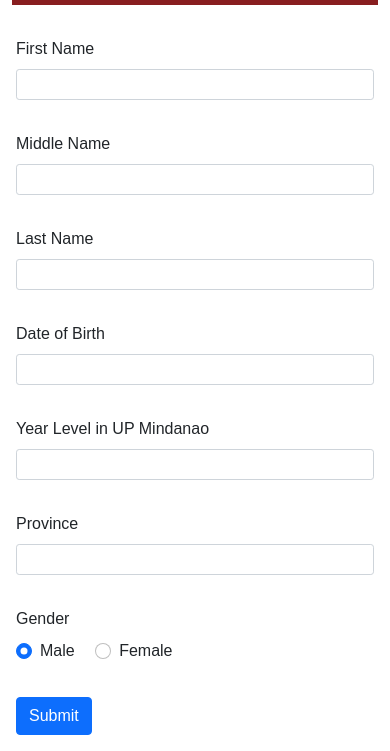
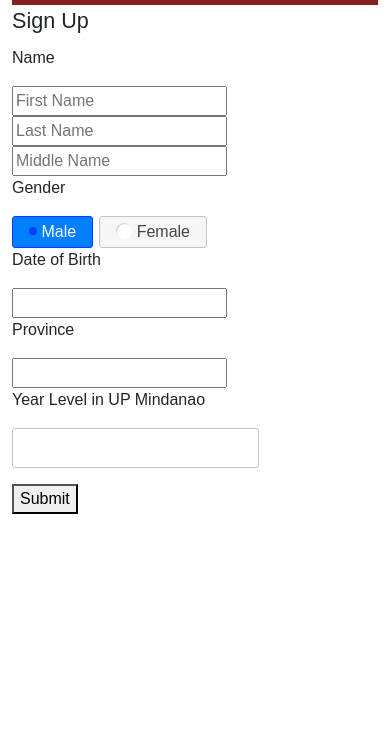
Before and after one commit to cPoledoUP/programming-assignment, a plain HTML site: page sign-up.html in a window 390 px wide. Shown: the part 128-879 px from the top of the page. After the commit the page ends 844 px from the top, so only its background shows below. Drawn offline with Linux system fonts and the light colour scheme.

Commit message:
removed all bootstrap features except mobile view

```diff
--- a/sign-up.html
+++ b/sign-up.html
@@ -47,11 +47,15 @@
                 "Tawi-Tawi"
             ];
 
+            $(".control-group").controlgroup();
+            $(".cbradio").checkboxradio();
             $("#datepicker").datepicker();
             $("#autocomplete").autocomplete({
                 source: provinces
             });
-            $("#submit").click(function() {
+            $("#spinner").spinner();
+            $("#submit").button();
+            $("button").click(function() {
                 var fname = $("#fname").val();
                 var lname = $("#lname").val();
                 var mname = $("#mname").val();
@@ -112,49 +116,27 @@
 </nav>
 
 <!-- Main Content -->
-<div class="row justify-content-center">
-<form class="col-sm-8 row g-3">
-    <div class="mb-3 col-lg-5">
-        <label for="fname" class="form-label">First Name</label>
-        <input type="text" name="fname" id="fname" class="form-control form-control-sm">
+
+<fieldset>
+    <legend>Sign Up</legend>
+    <p>Name</p>
+    <div class="control-group">
+        <input type="text" name="fname" id="fname" placeholder="First Name">
+        <input type="text" name="lname" id="lname" placeholder="Last Name">
+        <input type="text" name="mname" id="mname" placeholder="Middle Name">
     </div>
-    <div class="mb-3 col-lg-2">
-        <label for="mname" class="form-label">Middle Name</label>
-        <input type="text" name="mname" id="mname" class="form-control form-control-sm">
-    </div>
-    <div class="mb-3 col-lg-5">
-        <label for="lname" class="form-label">Last Name</label>
-        <input type="text" name="lname" id="lname" class="form-control form-control-sm">
-    </div>
-    <div class="mb-3 col-lg-2">
-        <label for="datepicker" class="form-label">Date of Birth</label>
-        <input type="text" name="date" id="datepicker" class="form-control form-control-sm">
-    </div>
-    <div class="mb-3 col-lg-4">
-        <label for="spinner" class="form-label">Year Level in UP Mindanao</label>
-        <input type="number" id="spinner" name="yearlevel" class="form-control form-control-sm">
-    </div>
-    <div class="mb-3 col-lg-6">
-        <label class="form-label" for="autocomplete">Province</label>
-        <input type="text" name="province" id="autocomplete" class="form-control form-control-sm">
-    </div>
-    <div class="mb-3">
-        <p class="form-label">Gender</p>
-        <div class="form-check form-check-inline">
-            <input class="form-check-input" type="radio" name="gender" id="male" value="male" checked>
-            <label for="male" class="form-check-label">Male</label>
-        </div>
-        <div class="form-check form-check-inline">
-            <input class="form-check-input" type="radio" name="gender" id="female" value="female">
-            <label for="female" class="form-check-label">Female</label>
-         </div>
-    </div>
-    <div class="mb-3 col-lg-12">
-        <button id="submit" class="btn btn-primary">Submit</button>
-    </div>
-</form>
-</div>
-
+    <p>Gender</p>
+    <input class="cbradio" type="radio" name="gender" id="male" value="male" checked><label for="male">Male</label>
+    <input class="cbradio" type="radio" name="gender" id="female" value="female"><label for="female">Female</label>
+    <p>Date of Birth</p>
+    <input type="text" name="date" id="datepicker">
+    <p>Province</p>
+    <input type="text" name="province" id="autocomplete">
+    <p>Year Level in UP Mindanao</p>
+    <input type="text" name="yearlevel" id="spinner">
+    <p></p>
+    <button id="submit">Submit</button>
+</fieldset>
 </div>
 </div>
 </div>
```
Also changed, not shown: 1 other file.
